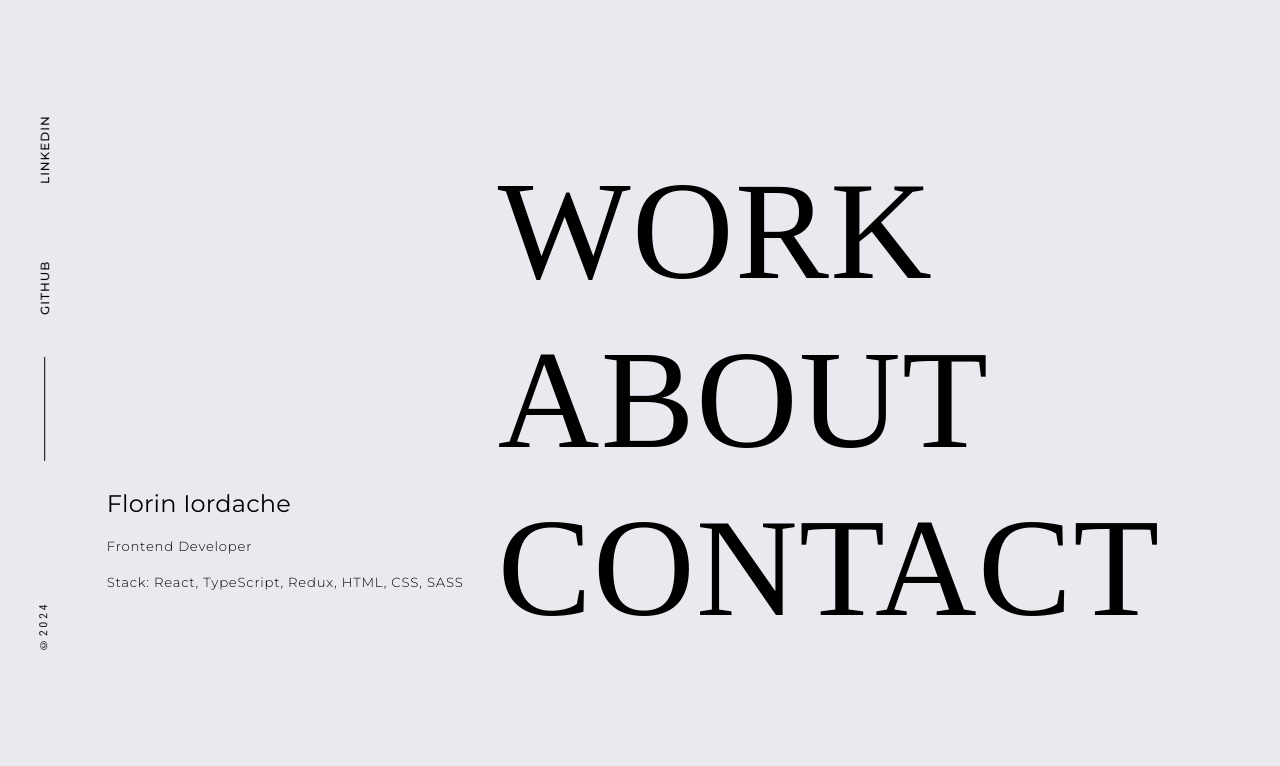
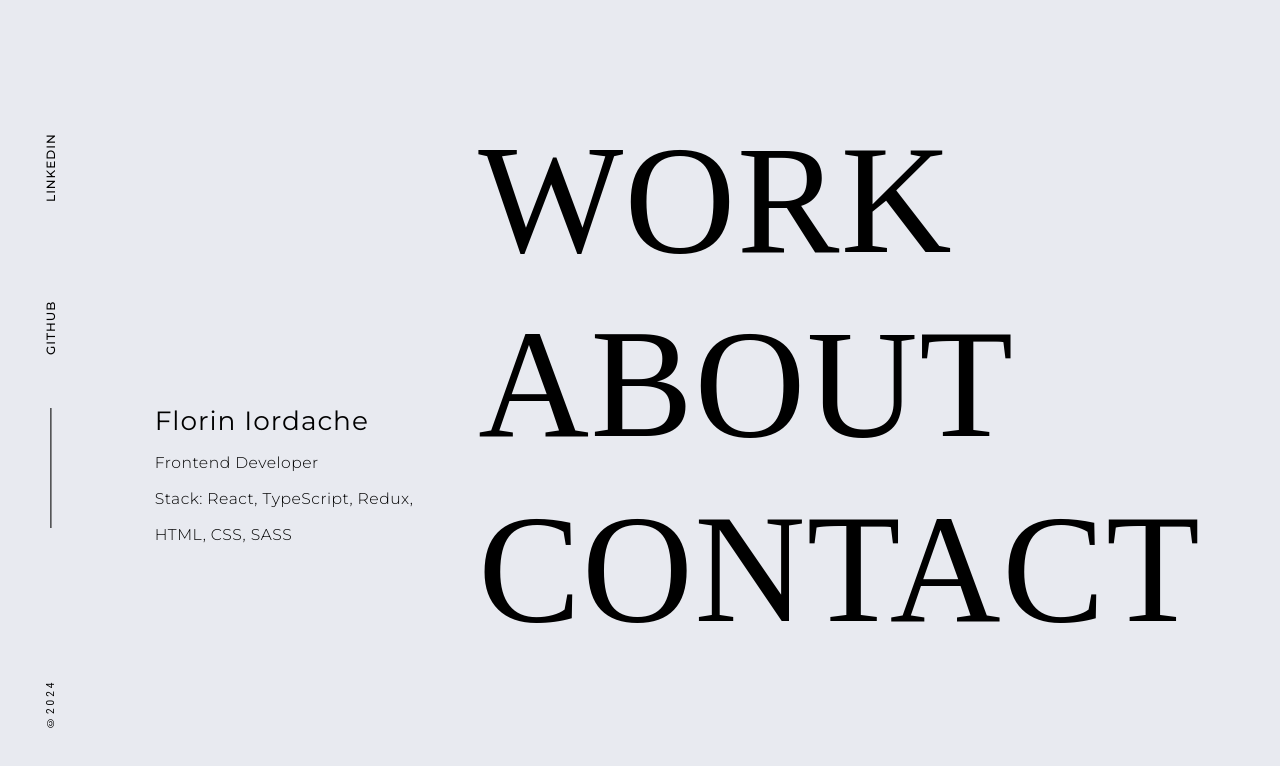
Before and after one commit to Florin392/old-portfolio, a React (Vite) app: page /#/ in a window 1280 px wide. Shown: the top 766 px of the page. Built offline with nearby package versions, Linux system fonts and the light colour scheme; a web font is replaced by a local one.

Commit message:
add handling errors, error page and small refactor

```diff
--- a/src/App.tsx
+++ b/src/App.tsx
@@ -3,15 +3,18 @@ import "./App.css";
 import AppRouter from "./AppRouter";
 import ThemeProvider from "./providers/ThemeProvider";
 import { HashRouter } from "react-router-dom";
+import ErrorBoundary from "./components/ErrorHandling";
 
 function App() {
   return (
+    <ErrorBoundary>
       <HashRouter>
         <ThemeProvider>
           <CssBaseline />
           <AppRouter />
         </ThemeProvider>
       </HashRouter>
+    </ErrorBoundary>
   );
 }
 
--- a/src/AppRouter.tsx
+++ b/src/AppRouter.tsx
@@ -5,24 +5,19 @@ import AboutPage from "./pages/About/AboutPage";
 import ContactPage from "./pages/Contact/ContactPage";
 import WorkPage from "./pages/Work/WorkPage";
 import Layout from "./components/Layout";
+import ErrorPage from "./pages/ErrorPage";
 
 export default function AppRouter() {
   return (
     <Routes>
-      <Route path={AppRoutes.Home} element={<Layout />}>
-        <Route index element={<HomePage />} />
-      </Route>
+      <Route path="*" element={<ErrorPage />} />
 
-      <Route path={AppRoutes.About} element={<Layout />}>
-        <Route index element={<AboutPage />} />
-      </Route>
-
-      <Route path={AppRoutes.Contact} element={<Layout />}>
-        <Route index element={<ContactPage />} />
-      </Route>
-
-      <Route path={AppRoutes.Work} element={<Layout />}>
-        <Route index element={<WorkPage />} />
+      <Route element={<Layout />}>
+        <Route path={AppRoutes.Home} element={<HomePage />} />
+        <Route path={AppRoutes.About} element={<AboutPage />} />
+        <Route path={AppRoutes.Contact} element={<ContactPage />} />
+        <Route path={AppRoutes.Work} element={<WorkPage />} />
+        <Route path={AppRoutes.Error} element={<ErrorPage />} />
       </Route>
     </Routes>
   );
--- a/src/components/Layout.tsx
+++ b/src/components/Layout.tsx
@@ -1,31 +1,34 @@
 import { Outlet, useLocation } from "react-router-dom";
 import NavigationBar from "./NavigationBar/NavigationBar";
 import { Grid } from "@mui/material";
-import { useState, useEffect } from "react";
+import { useState, useEffect, useMemo } from "react";
 import LoadingPage from "./LoadingPage/LoadingPage";
+import { AppRoutes } from "../enums/AppRoutes";
 
 export default function Layout() {
   const [isTransitioning, setIsTransitioning] = useState(false);
   const location = useLocation();
+
   const [animationClass, setAnimationClass] = useState("leftToRight");
-  const [backgroundColor, setBackgroundColor] = useState("#000000");
+
+  const backgroundColor = useMemo(() => {
+    return location.pathname === AppRoutes.Home ? "#E8EAF0" : "#000000";
+  }, [location.pathname]);
 
   useEffect(() => {
-    const pathname = location.pathname;
-    const isNavigatingToHome = pathname === "/";
+    const isNavigatingToHome = location.pathname === AppRoutes.Home;
 
     setIsTransitioning(true);
     setAnimationClass(isNavigatingToHome ? "rightToLeft" : "leftToRight");
 
     const handleTransition = setTimeout(() => {
       setIsTransitioning(false);
-      setBackgroundColor(isNavigatingToHome ? "#E8EAF0" : "#000000");
     }, 1000);
 
     return () => {
       clearTimeout(handleTransition);
     };
-  }, [location]);
+  }, [location.pathname]);
 
   return (
     <>
@@ -38,21 +41,19 @@ export default function Layout() {
         style={{ backgroundColor }}
       >
         {!isTransitioning && (
-          <Grid
-            container
-            // px={{ xs: 2, md: 0, xl: 12 }}
-            //  mx={{ xs: 2, md: 0 }}
-          >
-            <Grid item xs={12} md={1} px={{ md: 2 }}>
+          <Grid container>
+            <Grid item xs={12} md={1} py={1} mx={{ xs: 2, md: 0 }}>
               <NavigationBar />
             </Grid>
             <Grid
               item
               xs={12}
               md={11}
-              px={{ xs: 2, md: 0, xl: 12 }}
+              lg={10}
               mx={{ xs: 2, md: 0 }}
-              className={location.pathname !== "/" ? "text-blur" : ""}
+              className={
+                location.pathname !== AppRoutes.Home ? "text-blur" : ""
+              }
             >
               <Outlet />
             </Grid>
--- a/src/components/NavigationBar/NavigationBar.tsx
+++ b/src/components/NavigationBar/NavigationBar.tsx
@@ -1,37 +1,18 @@
-import { Divider, Grid, styled, Typography, useTheme } from "@mui/material";
+import { Divider, Grid, Typography, useTheme } from "@mui/material";
 import { useCallback } from "react";
 import { useLocation, useNavigate } from "react-router-dom";
+import { AppRoutes } from "../../enums/AppRoutes";
 
 export default function NavigationBar() {
   const navigate = useNavigate();
   const location = useLocation();
-  const isHomePage = location.pathname === "/";
   const theme = useTheme();
 
+  const isHomePage = location.pathname === AppRoutes.Home;
+
   const handleNavigateHome = useCallback(() => {
-    navigate("/");
+    navigate(AppRoutes.Home);
   }, [navigate]);
-
-  const HeaderContainer = styled(Grid)({
-    "@media screen and (max-width:899px)": {
-      display: "flex",
-      alignItems: "center",
-      justifyContent: "space-between",
-    },
-    "@media screen and (min-width:900px)": {
-      display: "flex",
-      flexDirection: "row-reverse",
-      position: "fixed",
-      rotate: "180deg",
-      writingMode: "vertical-rl",
-      justifyContent: "space-between",
-      alignItems: "center",
-      textAlign: "center",
-      width: "4%",
-      height: "90%",
-      paddingBottom: "10%",
-    },
-  });
 
   const linkStyles = {
     fontSize: "12px",
@@ -47,19 +28,29 @@ export default function NavigationBar() {
     },
   };
 
-  const StyledDivider = styled(Divider)({
-    marginRight: "7px",
-    backgroundColor: theme.palette.text.primary,
-  });
-
   return (
-    <HeaderContainer px={{ xs: 4, md: 0 }} pt={2}>
-      <>
+    <Grid
+      container
+      direction={{ xs: "row", md: "row-reverse" }}
+      alignItems="center"
+      justifyContent={{ xs: "space-between" }}
+      textAlign="center"
+      pb={{ md: 10 }}
+      px={{ xs: 2, md: 0 }}
+      sx={{
+        position: { md: "fixed" },
+        rotate: { md: "180deg" },
+        writingMode: { md: "vertical-rl" },
+        width: { md: "8%", xl: "6%" },
+        height: { md: "90%" },
+      }}
+    >
       <Grid
         container
         item
         xs={8}
-          height={{ md: "60%" }}
+        md={9}
+        py={{ xs: 2, md: 0 }}
         direction={{ xs: "row", md: "row-reverse" }}
         alignItems="center"
         textAlign={{ xs: "start", md: "center" }}
@@ -90,19 +81,22 @@ export default function NavigationBar() {
             </Grid>
           </>
         ) : (
-            <Grid item xs={3} >
+          <Grid item xs={3}>
             <Typography sx={linkStyles} onClick={handleNavigateHome}>
               Home
             </Typography>
           </Grid>
         )}
 
-          <Grid item xs={4} md={3} height={2}>
-            <StyledDivider orientation="vertical" />
+        <Grid item xs={4} md={3} height={1.1} pl={1}>
+          <Divider
+            orientation="vertical"
+            sx={{ marginRight: 1, backgroundColor: theme.palette.text.primary }}
+          />
         </Grid>
       </Grid>
 
-        <Grid item xs={3} textAlign={{ xs: "end", md: "center" }}>
+      <Grid item xs={4} md={3} textAlign={{ xs: "right", md: "left" }}>
         <Typography
           variant="caption"
           sx={{
@@ -114,7 +108,6 @@ export default function NavigationBar() {
           ©2024
         </Typography>
       </Grid>
-      </>
-    </HeaderContainer>
+    </Grid>
   );
 }
--- a/src/enums/AppRoutes.ts
+++ b/src/enums/AppRoutes.ts
@@ -3,4 +3,5 @@ export enum AppRoutes {
   About = "about",
   Contact = "contact",
   Work = "work",
+  Error = "error"
 }
--- /dev/null
+++ b/src/pages/ErrorPage.tsx
@@ -0,0 +1,40 @@
+import { Container, Typography, Button } from "@mui/material";
+import { useCallback } from "react";
+import { useNavigate } from "react-router-dom";
+import { AppRoutes } from "../enums/AppRoutes";
+
+export default function ErrorPage() {
+  const navigate = useNavigate();
+
+  const handleNavigate = useCallback(() => {
+    navigate(AppRoutes.Home);
+  }, [navigate]);
+
+  return (
+    <Container
+      sx={{
+        display: "flex",
+        flexDirection: "column",
+        justifyContent: "center",
+        alignItems: "center",
+        height: "100vh",
+        textAlign: "center",
+        backgroundColor: "#000000",
+        color: "#ffffff",
+      }}
+    >
+      <Typography variant="h3" gutterBottom>
+        Oops! Something went wrong.
+      </Typography>
+
+      <Button
+        variant="contained"
+        color="primary"
+        sx={{ mt: 2 }}
+        onClick={handleNavigate}
+      >
+        Go to Homepage
+      </Button>
+    </Container>
+  );
+}
--- a/src/pages/Home/HomePage.tsx
+++ b/src/pages/Home/HomePage.tsx
@@ -1,54 +1,7 @@
-import { Grid, styled, Typography } from "@mui/material";
+import { Grid, Typography } from "@mui/material";
 import { useCallback } from "react";
 import { useNavigate } from "react-router-dom";
-
-const StyledName = styled(Typography)({
-  fontFamily: "Montserrat,sans-serif",
-  fontWeight: 400,
-  fontSize: "2rem",
-  letterSpacing: 0.2,
-  lineHeight: "4rem",
-  "@media screen and (min-width:1836px )": {
-    fontSize: "1.7rem",
-  },
-});
-
-const StyledDescription = styled(Typography)({
-  fontSize: "1.1rem",
-  fontFamily: "Montserrat,sans-serif",
-  fontWeight: 200,
-  letterSpacing: 0.8,
-  lineHeight: "3rem",
-  "@media screen and (min-width:1836px )": {
-    fontSize: "1.2rem",
-  },
-});
-
-const StyledRightSide = styled(Typography)({
-  fontSize: "11vw",
-  fontFamily: "Pixelify Sans",
-  fontWeight: 300,
-  fontStyle: "normal",
-  textAlign: "left",
-  textTransform: "uppercase",
-  lineHeight: "1.2em",
-  transition: "transform 0.5s ease",
-  transform: "matrix(1, 0, 0, 1, 0, 0)",
-
-  "&:hover": {
-    fontStyle: "italic",
-    cursor: "pointer",
-    transform: "matrix(1, 0, 0, 1, 5, 0)",
-  },
-
-  "@media screen and (max-width:900px )": {
-    fontSize: "15vw",
-    lineHeight: "1.3em",
-  },
-  "@media screen and (min-width:1836px )": {
-    fontSize: "10vw",
-  },
-});
+import { AppRoutes } from "../../enums/AppRoutes";
 
 export default function HomePage() {
   const navigate = useNavigate();
@@ -60,39 +13,90 @@ export default function HomePage() {
     [navigate]
   );
 
+  const nameStyle = {
+    fontFamily: "Montserrat, sans-serif",
+    fontWeight: 400,
+    fontSize: { xs: "2rem", md: "2.2rem" },
+    letterSpacing: 1,
+    lineHeight: "4rem",
+  };
+
+  const descriptionStyle = {
+    fontSize: { xs: "1.1rem", md: "1.3rem" },
+    fontFamily: "Montserrat, sans-serif",
+    fontWeight: 200,
+    letterSpacing: 0.5,
+    lineHeight: "3rem",
+  };
+
+  const rightSideStyle = {
+    fontSize: { xs: "17vw", md: "12vw", xl: "10vw" },
+    fontFamily: "Pixelify Sans",
+    fontWeight: 300,
+    textTransform: "uppercase",
+    lineHeight: "1.2em",
+    transition: "transform 0.5s ease",
+    textAlign: "left",
+    cursor: "pointer",
+    "&:hover": {
+      fontStyle: "italic",
+      transform: "translateX(5px)",
+    },
+  };
+
   return (
-    <Grid container height={{ md: "100vh" }}>
+    <Grid container height={{ xs: "auto", md: "90vh" }}>
       <Grid
         item
         xs={12}
         md={4}
-        py={{ xs: 7, md: 0 }}
+        display="flex"
+        flexDirection="column"
+        justifyContent="flex-end"
+        alignItems={{ xs: "flex-start" }}
+        py={{ xs: 7, md: 2 }}
         mb={{ xs: 0, md: 25 }}
-        alignContent={{ xs: "start", md: "end" }}
+        pl={{ xs: 2, md: 6 }}
+        sx={{
+          textAlign: { xs: "left", md: "left" },
+          height: { md: "auto", lg: "79%", xl: "80%" },
+        }}
       >
-        <Grid item>
-          <StyledName>Florin Iordache</StyledName>
-          <StyledDescription>Frontend Developer</StyledDescription>
-          <StyledDescription>
-            Stack: React, TypeScript, Redux, HTML, CSS, SASS
-          </StyledDescription>
-        </Grid>
+        <Typography sx={nameStyle}>Florin Iordache</Typography>
+        <Typography sx={descriptionStyle}>Frontend Developer</Typography>
+        <Typography sx={descriptionStyle}>
+          Stack: React, TypeScript, Redux, HTML, CSS, SASS
+        </Typography>
       </Grid>
 
-      <Grid item xs={12} md={8} alignContent={{ xs: "start", md: "center" }}>
-        <Grid>
-          <Grid>
-            <StyledRightSide onClick={() => handleNavigation("/work")}>
-              work
-            </StyledRightSide>
-            <StyledRightSide onClick={() => handleNavigation("/about")}>
-              about
-            </StyledRightSide>
-            <StyledRightSide onClick={() => handleNavigation("/contact")}>
-              contact
-            </StyledRightSide>
-          </Grid>
-        </Grid>
+      <Grid
+        item
+        xs={12}
+        md={8}
+        display="flex"
+        flexDirection="column"
+        justifyContent="center"
+        alignItems={{ xs: "flex-start" }}
+        pl={{ xs: 2, md: 2 }}
+      >
+        <Typography
+          sx={rightSideStyle}
+          onClick={() => handleNavigation(AppRoutes.Work)}
+        >
+          work
+        </Typography>
+        <Typography
+          sx={rightSideStyle}
+          onClick={() => handleNavigation(AppRoutes.About)}
+        >
+          about
+        </Typography>
+        <Typography
+          sx={rightSideStyle}
+          onClick={() => handleNavigation(AppRoutes.Contact)}
+        >
+          contact
+        </Typography>
       </Grid>
     </Grid>
   );
--- a/src/providers/ThemeProvider.tsx
+++ b/src/providers/ThemeProvider.tsx
@@ -1,5 +1,5 @@
 import { createTheme, ThemeProvider as MuiThemeProvider } from "@mui/material";
-import { ReactNode, useMemo, useEffect, useState } from "react";
+import { ReactNode, useMemo, useEffect, useState, useCallback } from "react";
 import { useLocation } from "react-router-dom";
 import { AppRoutes } from "../enums/AppRoutes";
 
@@ -19,8 +19,7 @@ export default function ThemeProvider({ children }: ThemeProviderType) {
     },
   });
 
-  useEffect(() => {
-    const handleThemeChange = setTimeout(() => {
+  const updateTheme = useCallback(() => {
     if (location.pathname === AppRoutes.Home) {
       setThemePalette({
         background: {
@@ -42,10 +41,13 @@ export default function ThemeProvider({ children }: ThemeProviderType) {
         },
       });
     }
-    }, 1000);
+  }, [location.pathname]);
+
+  useEffect(() => {
+    const handleThemeChange = setTimeout(updateTheme, 1000);
 
     return () => clearTimeout(handleThemeChange);
-  }, [location.pathname]);
+  }, [updateTheme]);
 
   const theme = useMemo(
     () => createTheme({ palette: themePalette }),
```
Also changed, not shown: src/components/ErrorHandling.tsx (added, +31 -0 lines). Lines whose indentation alone changed are shown as unchanged.
